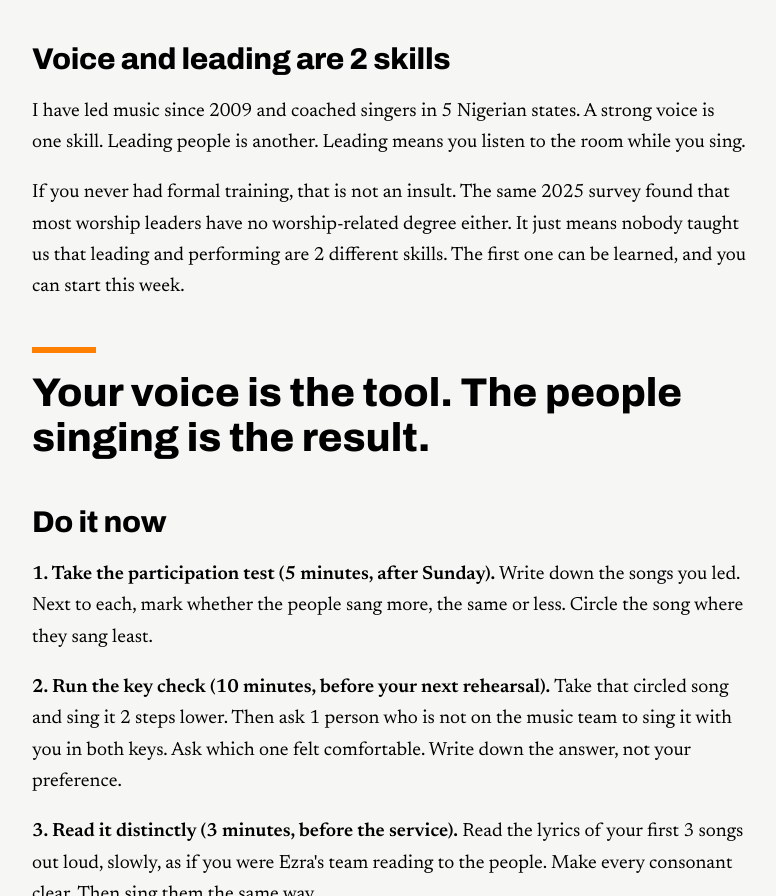
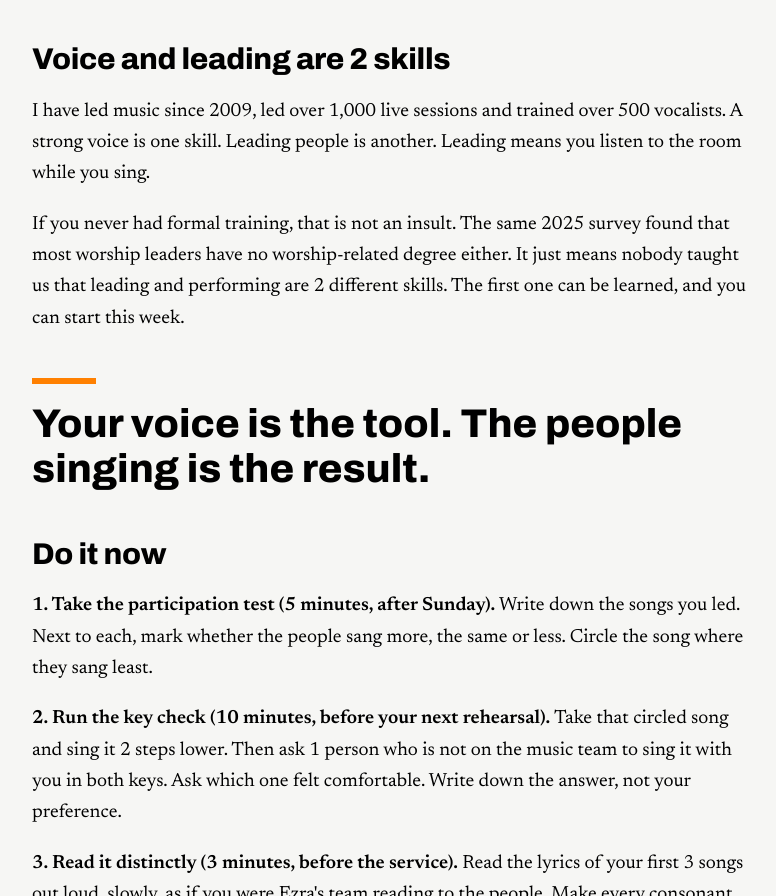
Before and after one commit to joshmovies/blog, an Eleventy site: page src/posts/congregation-is-not-your-audience.md in a window 1280 px wide. Shown: the part 4390-5286 px from the top of the page, without its empty margins (250-1026 px from the left). Built offline with nearby package versions, Linux system fonts and the light colour scheme; Eleventy itself is replaced by a stand-in of ours; files that its build step writes are made by us from their sources.

Commit message:
Add or update posts from the Chief of Staff feed

```diff
--- a/src/posts/congregation-is-not-your-audience.md
+++ b/src/posts/congregation-is-not-your-audience.md
@@ -93,7 +93,7 @@ The problem is when every song becomes that moment. Know which song is for them
 
 ## Voice and leading are 2 skills
 
-I have led music since 2009 and coached singers in 5 Nigerian states. A strong voice is one skill. Leading people is another. Leading means you listen to the room while you sing.
+I have led music since 2009, led over 1,000 live sessions and trained over 500 vocalists. A strong voice is one skill. Leading people is another. Leading means you listen to the room while you sing.
 
 If you never had formal training, that is not an insult. The same 2025 survey found that most worship leaders have no worship-related degree either. It just means nobody taught us that leading and performing are 2 different skills. The first one can be learned, and you can start this week.
 
```
